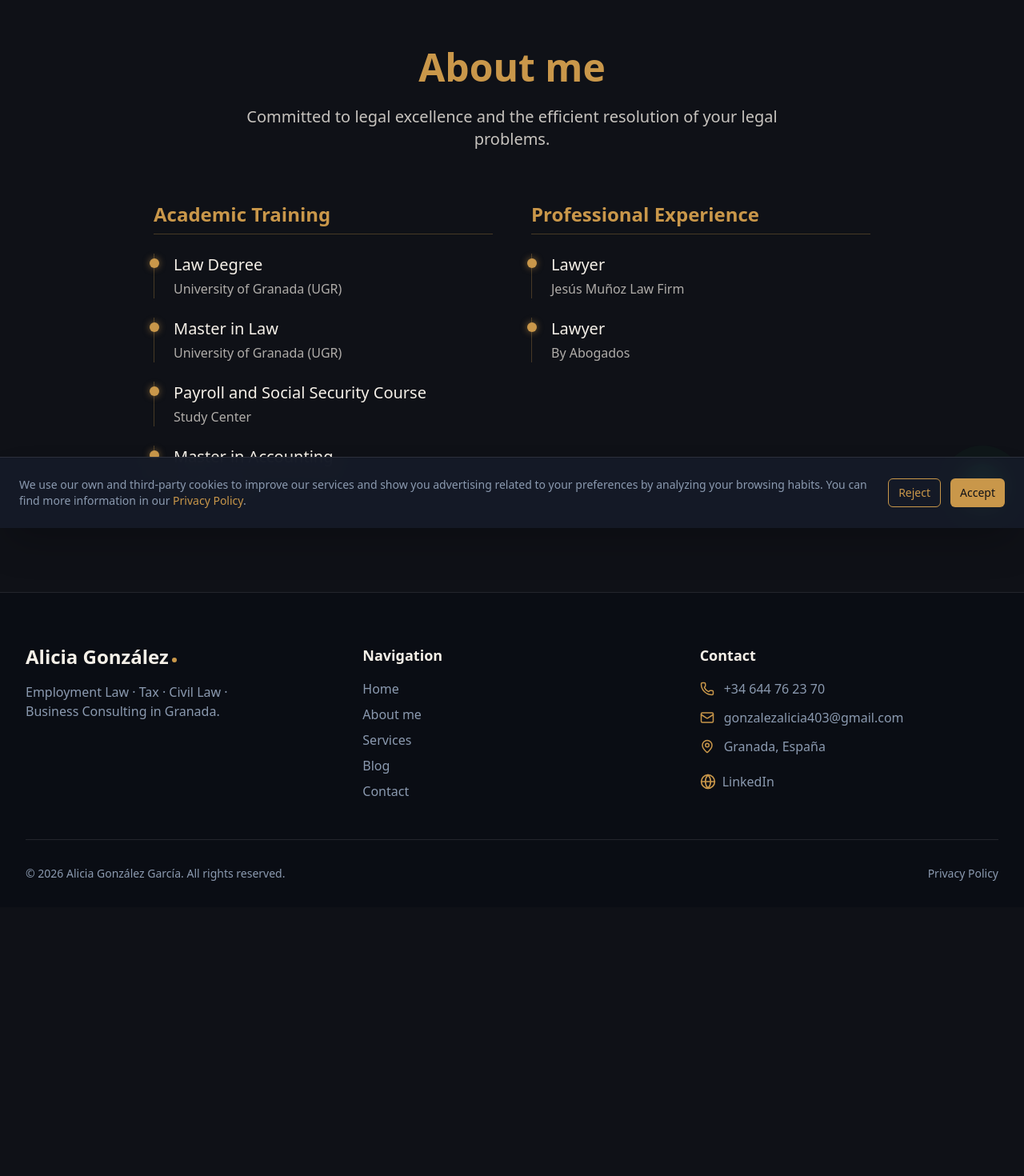
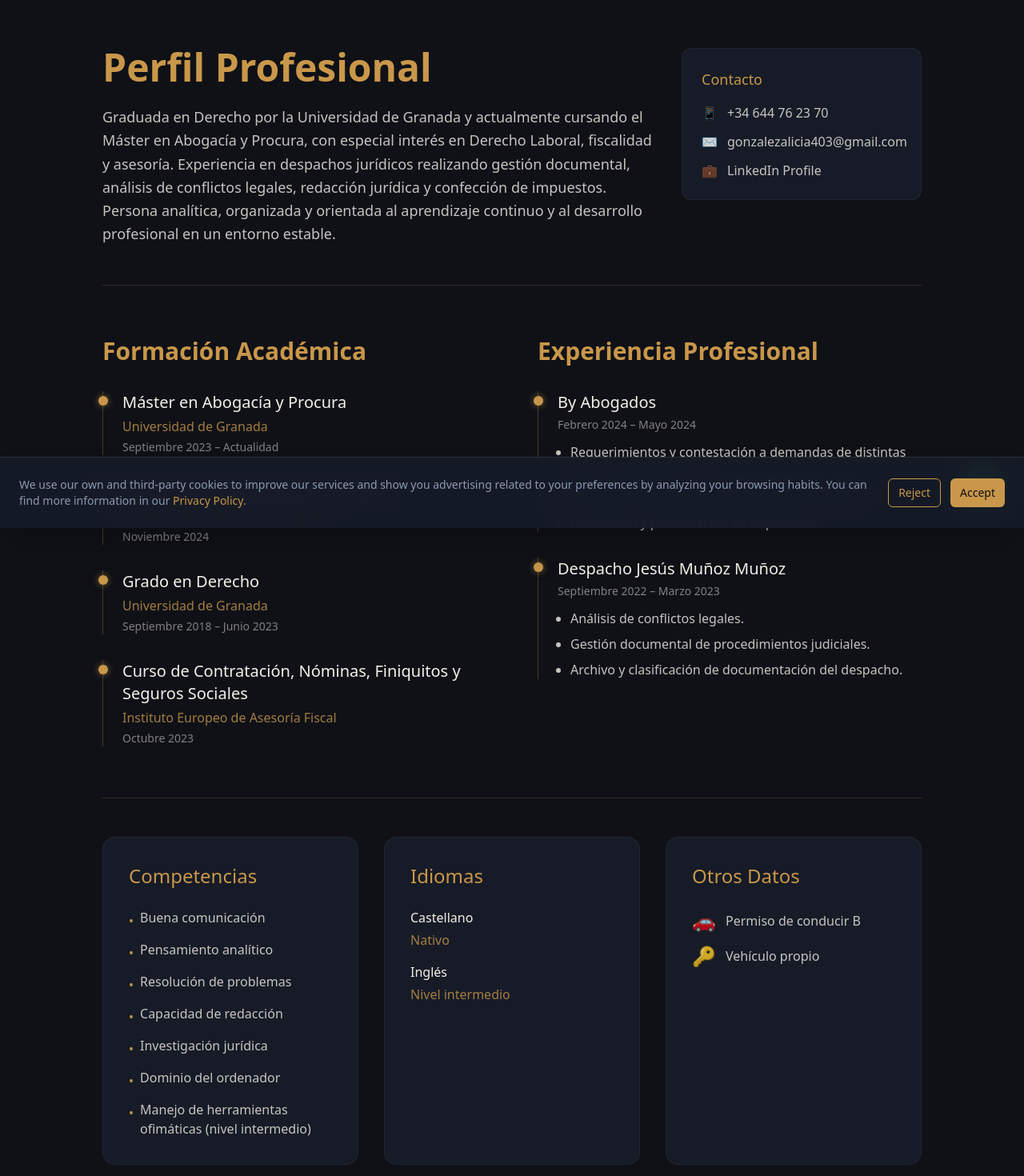
Before and after one commit to PabloVallecillos/alicia-gonzalez-web, a Next.js app: page /en/sobre-mi in a window 1280 px wide. Shown: the part 140-1610 px from the top of the page at 80% size. Before the commit the page ends 1274 px from the top, so only its background shows below. Built offline with nearby package versions, Linux system fonts and the light colour scheme.

Commit message:
content: update about me with full cv

```diff
--- a/src/app/[locale]/sobre-mi/page.tsx
+++ b/src/app/[locale]/sobre-mi/page.tsx
@@ -6,41 +6,114 @@ import { motion } from "framer-motion";
 export default function SobreMiPage() {
   const t = useTranslations("About");
 
+  const education = [
+    {
+      title: "Máster en Abogacía y Procura",
+      place: "Universidad de Granada",
+      date: "Septiembre 2023 – Actualidad"
+    },
+    {
+      title: "Máster en Contabilidad y Fiscalidad",
+      place: "Escuela Internacional de Posgrado",
+      date: "Noviembre 2024"
+    },
+    {
+      title: "Grado en Derecho",
+      place: "Universidad de Granada",
+      date: "Septiembre 2018 – Junio 2023"
+    },
+    {
+      title: "Curso de Contratación, Nóminas, Finiquitos y Seguros Sociales",
+      place: "Instituto Europeo de Asesoría Fiscal",
+      date: "Octubre 2023"
+    }
+  ];
+
+  const experience = [
+    {
+      title: "By Abogados",
+      date: "Febrero 2024 – Mayo 2024",
+      tasks: [
+        "Requerimientos y contestación a demandas de distintas ramas jurisdiccionales.",
+        "Archivo y clasificación de documentación jurídica.",
+        "Confección y presentación de impuestos."
+      ]
+    },
+    {
+      title: "Despacho Jesús Muñoz Muñoz",
+      date: "Septiembre 2022 – Marzo 2023",
+      tasks: [
+        "Análisis de conflictos legales.",
+        "Gestión documental de procedimientos judiciales.",
+        "Archivo y clasificación de documentación del despacho."
+      ]
+    }
+  ];
+
+  const skills = [
+    "Buena comunicación",
+    "Pensamiento analítico",
+    "Resolución de problemas",
+    "Capacidad de redacción",
+    "Investigación jurídica",
+    "Dominio del ordenador",
+    "Manejo de herramientas ofimáticas (nivel intermedio)"
+  ];
+
   return (
     <div className="min-h-screen bg-[#0F1117] text-[#F5F0E8] py-20 px-4 sm:px-6 lg:px-8">
-      <div className="max-w-4xl mx-auto">
-        {/* Hero Section */}
+      <div className="max-w-5xl mx-auto">
+        {/* Profile Header */}
         <motion.div
           initial={{ opacity: 0, y: 20 }}
           animate={{ opacity: 1, y: 0 }}
           transition={{ duration: 0.6 }}
-          className="text-center mb-16 mt-10"
+          className="mb-16 mt-10"
         >
-          <h1 className="text-4xl md:text-5xl font-bold text-[#C9974A] mb-6">
-            {t("heroHeadline")}
-          </h1>
-          <p className="text-lg md:text-xl text-[#F5F0E8]/80 max-w-2xl mx-auto">
-            {t("heroSubheadline")}
-          </p>
+          <div className="flex flex-col md:flex-row gap-8 items-start justify-between border-b border-[#C9974A]/20 pb-12">
+            <div className="max-w-3xl">
+              <h1 className="text-4xl md:text-5xl font-bold text-[#C9974A] mb-6">
+                Perfil Profesional
+              </h1>
+              <p className="text-lg text-[#F5F0E8]/80 leading-relaxed">
+                Graduada en Derecho por la Universidad de Granada y actualmente cursando el Máster en Abogacía y Procura, con especial interés en Derecho Laboral, fiscalidad y asesoría. Experiencia en despachos jurídicos realizando gestión documental, análisis de conflictos legales, redacción jurídica y confección de impuestos. Persona analítica, organizada y orientada al aprendizaje continuo y al desarrollo profesional en un entorno estable.
+              </p>
+            </div>
+            <div className="bg-[#161B27] p-6 rounded-xl border border-white/5 whitespace-nowrap min-w-[300px]">
+              <h3 className="text-lg font-medium text-[#C9974A] mb-4">Contacto</h3>
+              <ul className="space-y-3 text-[#F5F0E8]/80">
+                <li className="flex items-center gap-3">
+                  <span>📱</span> +34 644 76 23 70
+                </li>
+                <li className="flex items-center gap-3">
+                  <span>✉️</span> gonzalezalicia403@gmail.com
+                </li>
+                <li className="flex items-center gap-3">
+                  <span>💼</span> <a href="https://www.linkedin.com/in/aliciagonzalezgarcia99" target="_blank" rel="noreferrer" className="hover:text-[#C9974A] transition-colors">LinkedIn Profile</a>
+                </li>
+              </ul>
+            </div>
+          </div>
         </motion.div>
 
         {/* Timeline Section */}
-        <div className="grid grid-cols-1 md:grid-cols-2 gap-12">
+        <div className="grid grid-cols-1 lg:grid-cols-2 gap-16 mb-16">
           {/* Education */}
           <motion.div
             initial={{ opacity: 0, x: -20 }}
             animate={{ opacity: 1, x: 0 }}
             transition={{ duration: 0.6, delay: 0.2 }}
           >
-            <h2 className="text-2xl font-semibold text-[#C9974A] mb-6 border-b border-[#C9974A]/30 pb-2">
-              {t("educationTitle")}
+            <h2 className="text-3xl font-semibold text-[#C9974A] mb-8">
+              Formación Académica
             </h2>
-            <div className="space-y-6">
-              {[1, 2, 3, 4].map((item) => (
-                <div key={item} className="relative pl-6 border-l border-[#C9974A]/30">
+            <div className="space-y-8">
+              {education.map((item, index) => (
+                <div key={index} className="relative pl-6 border-l border-[#C9974A]/30">
                   <div className="absolute w-3 h-3 bg-[#C9974A] rounded-full -left-[6.5px] top-1.5 shadow-[0_0_8px_rgba(201,151,74,0.6)]"></div>
-                  <h3 className="text-xl font-medium text-[#F5F0E8]">{t(`edu${item}Title` as any)}</h3>
-                  <p className="text-[#F5F0E8]/70 mt-1">{t(`edu${item}Place` as any)}</p>
+                  <h3 className="text-xl font-medium text-[#F5F0E8]">{item.title}</h3>
+                  <p className="text-[#C9974A]/80 mt-1">{item.place}</p>
+                  <p className="text-[#F5F0E8]/50 text-sm mt-1">{item.date}</p>
                 </div>
               ))}
             </div>
@@ -52,20 +125,73 @@ export default function SobreMiPage() {
             animate={{ opacity: 1, x: 0 }}
             transition={{ duration: 0.6, delay: 0.4 }}
           >
-            <h2 className="text-2xl font-semibold text-[#C9974A] mb-6 border-b border-[#C9974A]/30 pb-2">
-              {t("experienceTitle")}
+            <h2 className="text-3xl font-semibold text-[#C9974A] mb-8">
+              Experiencia Profesional
             </h2>
-            <div className="space-y-6">
-              {[1, 2].map((item) => (
-                <div key={item} className="relative pl-6 border-l border-[#C9974A]/30">
+            <div className="space-y-8">
+              {experience.map((item, index) => (
+                <div key={index} className="relative pl-6 border-l border-[#C9974A]/30">
                   <div className="absolute w-3 h-3 bg-[#C9974A] rounded-full -left-[6.5px] top-1.5 shadow-[0_0_8px_rgba(201,151,74,0.6)]"></div>
-                  <h3 className="text-xl font-medium text-[#F5F0E8]">{t(`exp${item}Title` as any)}</h3>
-                  <p className="text-[#F5F0E8]/70 mt-1">{t(`exp${item}Place` as any)}</p>
+                  <h3 className="text-xl font-medium text-[#F5F0E8]">{item.title}</h3>
+                  <p className="text-[#F5F0E8]/50 text-sm mt-1 mb-3">{item.date}</p>
+                  <ul className="list-disc pl-4 space-y-2 text-[#F5F0E8]/80">
+                    {item.tasks.map((task, i) => (
+                      <li key={i}>{task}</li>
+                    ))}
+                  </ul>
                 </div>
               ))}
             </div>
           </motion.div>
         </div>
+
+        {/* Additional Info Grid */}
+        <motion.div
+          initial={{ opacity: 0, y: 20 }}
+          animate={{ opacity: 1, y: 0 }}
+          transition={{ duration: 0.6, delay: 0.6 }}
+          className="grid grid-cols-1 md:grid-cols-3 gap-8 border-t border-[#C9974A]/20 pt-12"
+        >
+          {/* Skills */}
+          <div className="bg-[#161B27] p-8 rounded-2xl border border-white/5">
+            <h3 className="text-2xl font-medium text-[#C9974A] mb-6">Competencias</h3>
+            <ul className="space-y-3 text-[#F5F0E8]/80">
+              {skills.map((skill, index) => (
+                <li key={index} className="flex items-start gap-2">
+                  <span className="text-[#C9974A] mt-1">•</span> {skill}
+                </li>
+              ))}
+            </ul>
+          </div>
+
+          {/* Languages */}
+          <div className="bg-[#161B27] p-8 rounded-2xl border border-white/5">
+            <h3 className="text-2xl font-medium text-[#C9974A] mb-6">Idiomas</h3>
+            <ul className="space-y-4 text-[#F5F0E8]/80">
+              <li>
+                <span className="block text-[#F5F0E8] font-medium mb-1">Castellano</span>
+                <span className="text-[#C9974A]/80">Nativo</span>
+              </li>
+              <li>
+                <span className="block text-[#F5F0E8] font-medium mb-1">Inglés</span>
+                <span className="text-[#C9974A]/80">Nivel intermedio</span>
+              </li>
+            </ul>
+          </div>
+
+          {/* Other Data */}
+          <div className="bg-[#161B27] p-8 rounded-2xl border border-white/5">
+            <h3 className="text-2xl font-medium text-[#C9974A] mb-6">Otros Datos</h3>
+            <ul className="space-y-3 text-[#F5F0E8]/80">
+              <li className="flex items-center gap-3">
+                <span className="text-2xl">🚗</span> Permiso de conducir B
+              </li>
+              <li className="flex items-center gap-3">
+                <span className="text-2xl">🔑</span> Vehículo propio
+              </li>
+            </ul>
+          </div>
+        </motion.div>
       </div>
     </div>
   );
```
